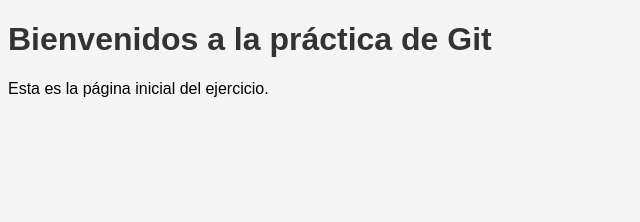
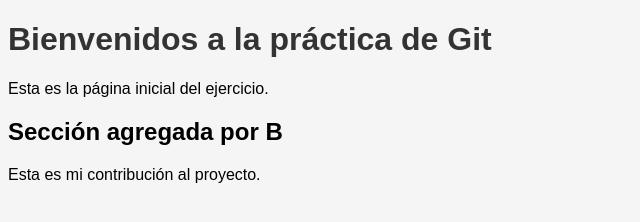
Before and after one commit to Colcolat/Web-Git-Josue, a plain HTML site: page index.html in a window 1280 px wide. Shown: the whole page, without its empty margins (0-640 px from the left). Drawn offline with Linux system fonts and the light colour scheme.

Commit message:
Primera parte del fork (JJ)

```diff
--- a/index.html
+++ b/index.html
@@ -8,5 +8,9 @@
   <body>
     <h1>Bienvenidos a la práctica de Git</h1>
     <p>Esta es la página inicial del ejercicio.</p>
+    <section>
+    <h2>Sección agregada por B</h2>
+    <p>Esta es mi contribución al proyecto.</p>
+</section>
   </body>
 </html>
```
